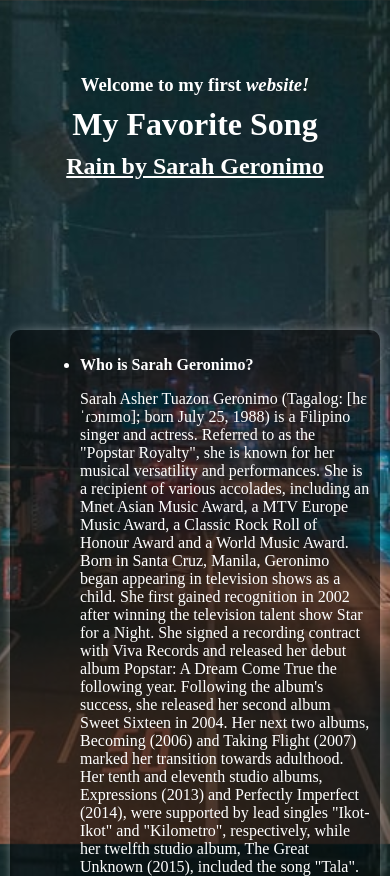
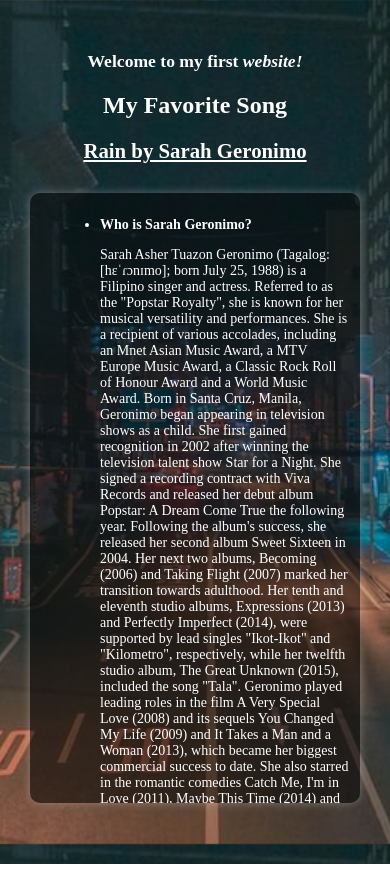
Before and after one commit to TacoDestroyer12/AkoLloydfrfr, a plain HTML site: page index.html in a window 390 px wide. Shown: the top 876 px of the page. Drawn offline with Linux system fonts and the light colour scheme.

Commit message:
Update index.html

```diff
--- a/index.html
+++ b/index.html
@@ -3,52 +3,98 @@
 
 <head>
     <style>
-    	a {color: white;}
+        a {
+            color: white;
+        }
 
         body {
             margin: 0;
             padding: 0;
-            background-image: url(walp.jpg);
+            background-image: url('walp.jpg');
             background-repeat: no-repeat;
             background-attachment: fixed;
             background-size: cover;
+            background-position: center;
             color: white;
             text-align: center;
+            display: flex;
+            flex-direction: column;
+            justify-content: center;
+            align-items: center;
+            min-height: 100vh;
         }
 
-        h1, h2, h3 {
+        h1,
+        h2,
+        h3 {
             margin: 10px 0;
         }
 
         main {
             max-width: 800px;
-            margin: 50px auto;
+            margin: 20px;
             padding: 20px;
             background: rgba(0, 0, 0, 0.5);
             border-radius: 10px;
             box-shadow: 0 0 10px rgba(255, 255, 255, 0.3);
+            overflow-y: auto;
+            max-height: 70vh;
         }
 
-        ul, ol {
+        ul,
+        ol {
             margin-left: 20px;
             text-align: left;
+        }
+
+        @media only screen and (max-width: 1024px) {
+            /* Tablets and iPads */
+            h1 {
+                font-size: 1.8em;
+            }
+
+            h2 {
+                font-size: 1.5em;
+            }
+
+            h3 {
+                font-size: 1.2em;
+            }
+
+            main {
+                font-size: 16px;
+            }
+        }
+
+        @media only screen and (max-width: 768px) {
+            /* Phones */
+            h1 {
+                font-size: 1.5em;
+            }
+
+            h2 {
+                font-size: 1.3em;
+            }
+
+            h3 {
+                font-size: 1.1em;
+            }
+
+            main {
+                font-size: 14px;
+            }
         }
 
         @media only screen and (max-width: 600px) {
             body {
                 padding: 10px;
             }
+
             main {
                 padding: 10px;
             }
         }
     </style>
-
-
-
-<br>
-<br>
-<br>
 
     <title>My First Website</title>
 </head>
@@ -61,20 +107,14 @@
         <h2>Rain by Sarah Geronimo</h2>
     </a>
 
-    <br>
-    <br>
-    <br>
-    <br>
-    <br>
-
     <main>
         <ul>
             <li><strong>Who is Sarah Geronimo?</strong></li>
             <p>Sarah Asher Tuazon Geronimo (Tagalog: [hɛˈɾɔnɪmo]; born July 25, 1988) is a Filipino singer and actress. Referred to as the "Popstar Royalty", she is known for her musical versatility and performances. She is a recipient of various accolades, including an Mnet Asian Music Award, a MTV Europe Music Award, a Classic Rock Roll of Honour Award and a World Music Award.
 
-Born in Santa Cruz, Manila, Geronimo began appearing in television shows as a child. She first gained recognition in 2002 after winning the television talent show Star for a Night. She signed a recording contract with Viva Records and released her debut album Popstar: A Dream Come True the following year. Following the album's success, she released her second album Sweet Sixteen in 2004. Her next two albums, Becoming (2006) and Taking Flight (2007) marked her transition towards adulthood. Her tenth and eleventh studio albums, Expressions (2013) and Perfectly Imperfect (2014), were supported by lead singles "Ikot-Ikot" and "Kilometro", respectively, while her twelfth studio album, The Great Unknown (2015), included the song "Tala".
+                Born in Santa Cruz, Manila, Geronimo began appearing in television shows as a child. She first gained recognition in 2002 after winning the television talent show Star for a Night. She signed a recording contract with Viva Records and released her debut album Popstar: A Dream Come True the following year. Following the album's success, she released her second album Sweet Sixteen in 2004. Her next two albums, Becoming (2006) and Taking Flight (2007) marked her transition towards adulthood. Her tenth and eleventh studio albums, Expressions (2013) and Perfectly Imperfect (2014), were supported by lead singles "Ikot-Ikot" and "Kilometro", respectively, while her twelfth studio album, The Great Unknown (2015), included the song "Tala".
 
-Geronimo played leading roles in the film A Very Special Love (2008) and its sequels You Changed My Life (2009) and It Takes a Man and a Woman (2013), which became her biggest commercial success to date. She also starred in the romantic comedies Catch Me, I'm in Love (2011), Maybe This Time (2014) and The Breakup Playlist (2015), Finally Found Someone (2017) and Miss Granny (2018). On television, she appeared in the variety show ASAP, and was a judge on The Voice of the Philippines, The Voice Kids and The Voice Teens.</p>
+                Geronimo played leading roles in the film A Very Special Love (2008) and its sequels You Changed My Life (2009) and It Takes a Man and a Woman (2013), which became her biggest commercial success to date. She also starred in the romantic comedies Catch Me, I'm in Love (2011), Maybe This Time (2014) and The Breakup Playlist (2015), Finally Found Someone (2017) and Miss Granny (2018). On television, she appeared in the variety show ASAP, and was a judge on The Voice of the Philippines, The Voice Kids and The Voice Teens.</p>
         </ul>
 
         <h2>Other Songs That I Personally Like</h2>
```
